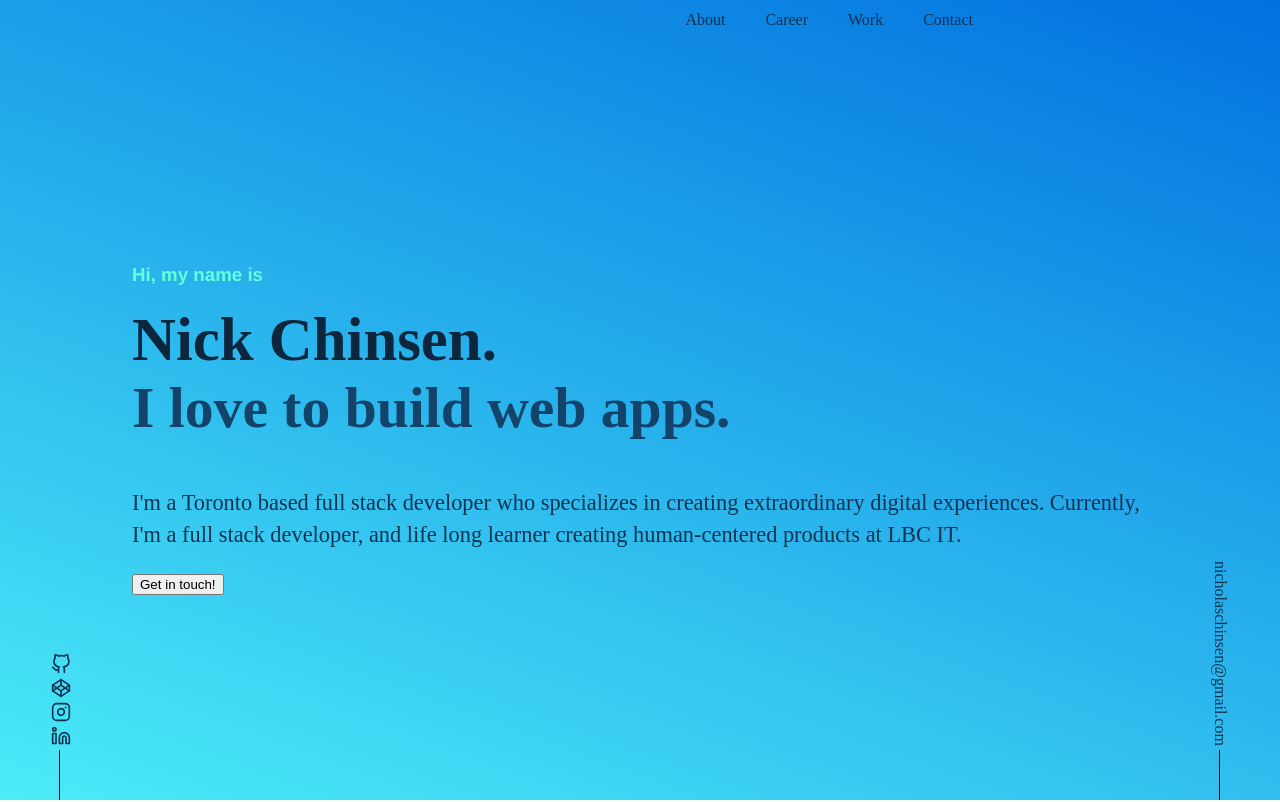
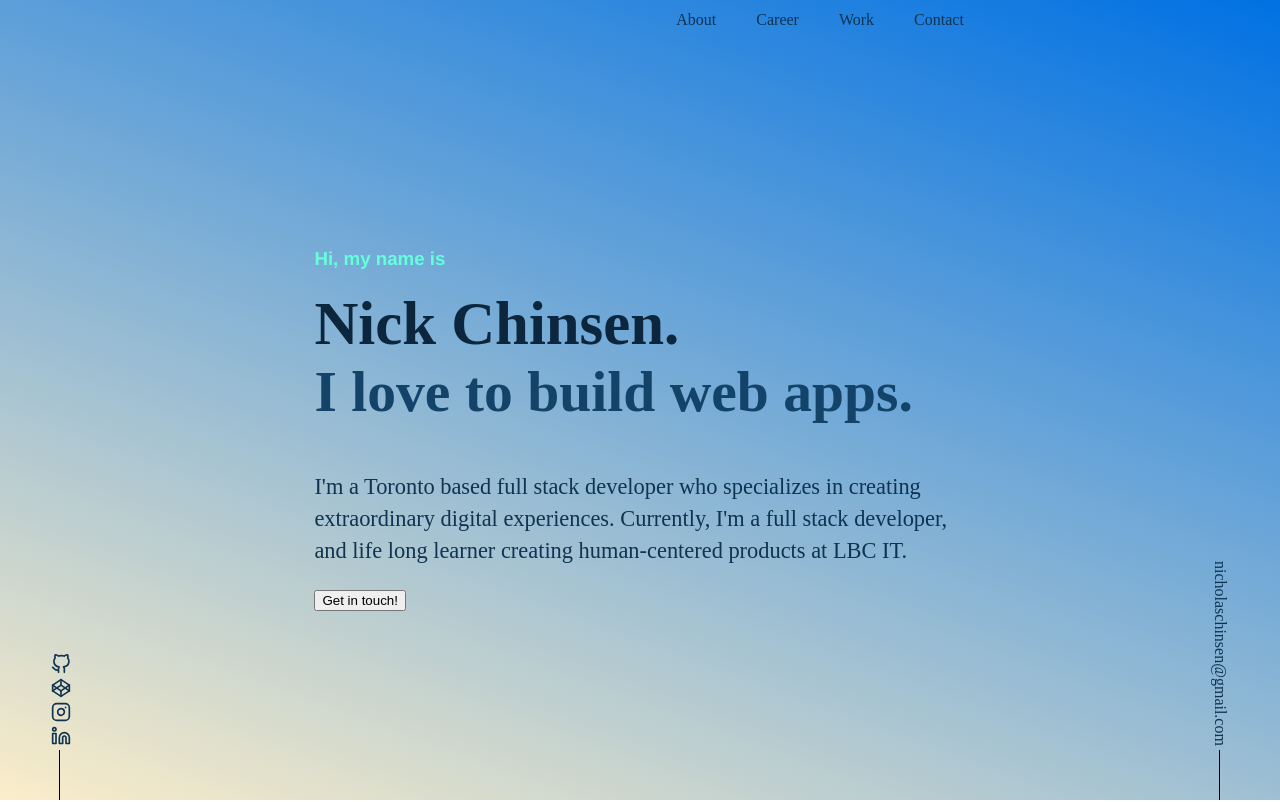
Before and after one commit to karnnivore/nick-chinsen-website, a Next.js app: page / in a window 1280 px wide. Shown: the top 802 px of the page. Built offline with nearby package versions, Linux system fonts and the light colour scheme.

Commit message:
Update landing animation and background

```diff
--- a/components/layout/LandingLayout.tsx
+++ b/components/layout/LandingLayout.tsx
@@ -10,6 +10,8 @@ export const LandingLayout = ({children}: any) => {
       <main className={styles.main}>
         {/* layout components */}
         <div className={styles.background}></div>
+        <div className={styles.background2}></div>
+        <div className={styles.background3}></div>
         <Nav/>
         <Sidebar/>
         <EmailSidebar/>
--- a/styles/layout/MainContainer.module.css
+++ b/styles/layout/MainContainer.module.css
@@ -14,7 +14,7 @@
 
 .background {
   opacity: 1;
-  background: linear-gradient(20deg, rgb(76, 236, 248), rgb(0, 113, 223));
+  background: linear-gradient(20deg, rgb(251, 237, 201), rgb(0, 113, 227));
   position: fixed;
   z-index: -1;
   top: 0;
@@ -22,8 +22,35 @@
   display: block;
   width: 100%;
   height: 100%;
+  -webkit-transition: opacity 1.5s ease-out;
+  -o-transition: opacity 1.5s ease-out;
+  transition: opacity 1.5s ease-out;
+}
+
+.background2, .background3 {
+  position: fixed;
+  z-index: -1;
+  top: 0;
+  left: 0;
+  display: block;
+  width: 100%;
+  height: 100%;
+  -webkit-transition: opacity 2s ease-out;
+  -o-transition: opacity 2s ease-out;
+  transition: opacity 2s ease-out;
+  background-color: #fff;
+  opacity: 0;
 }
 
 .container {
   padding: 0 2rem;
+  display: flex;
+  align-items: center;
+  justify-content: center;
 }
+
+@media (min-width: 769px) {
+  .main {
+    max-width: 70%;
+  }
+}
```
